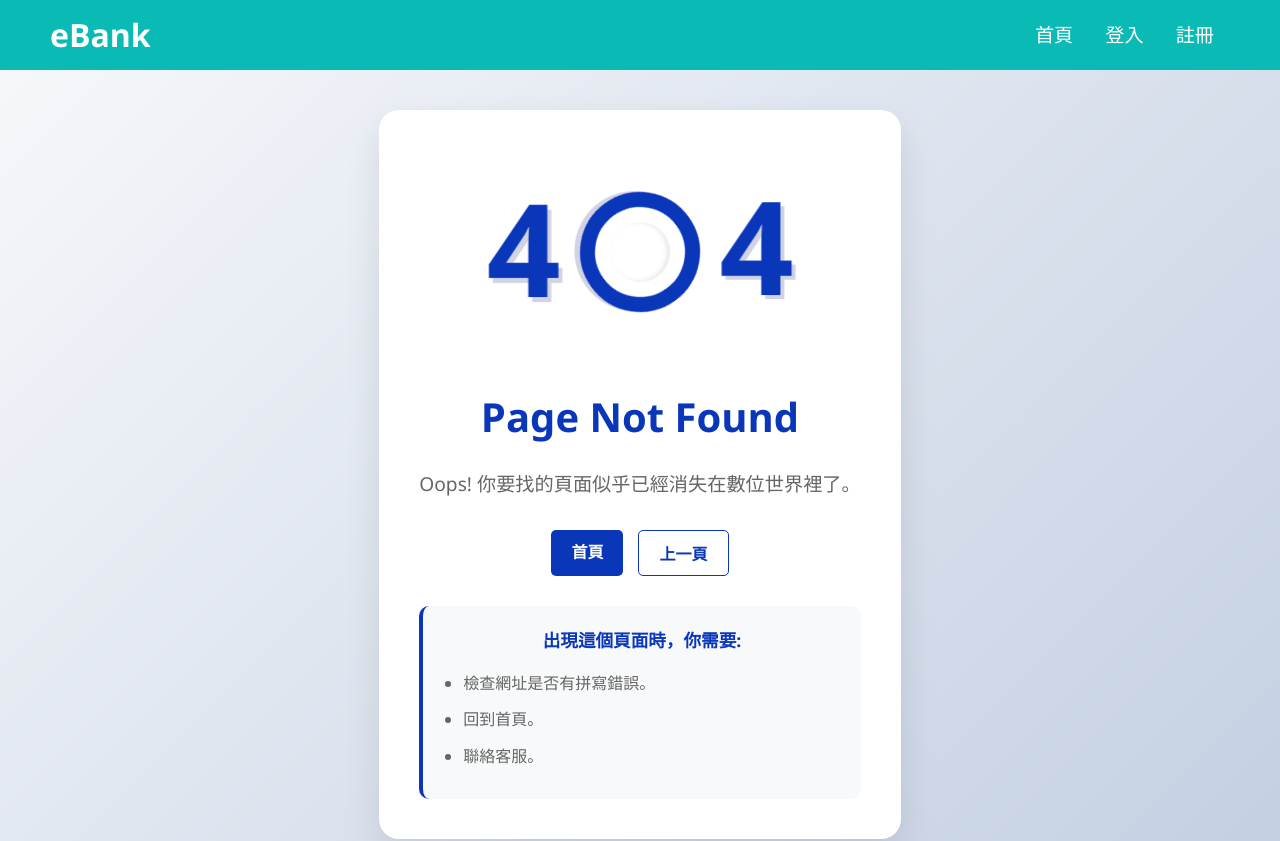
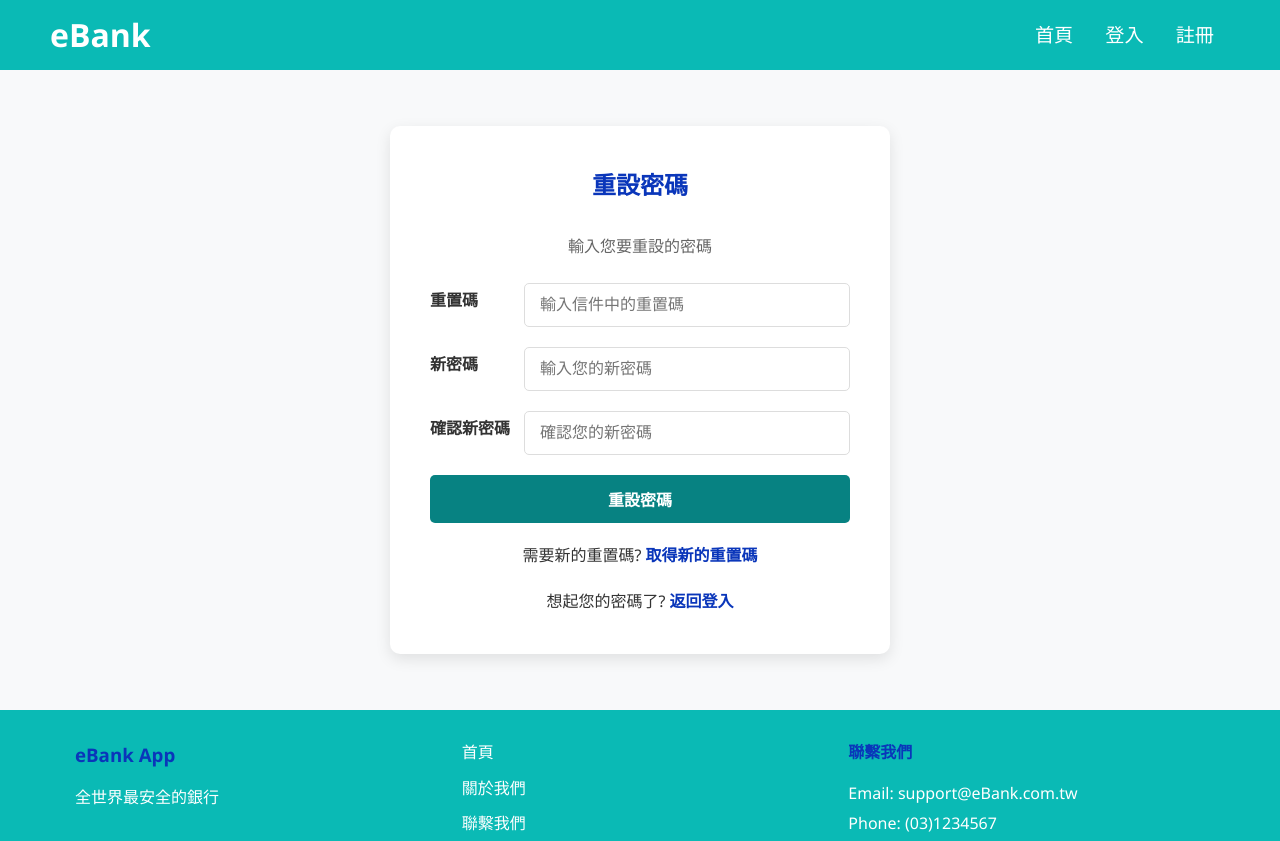
Before and after one commit to IamEricKao/E-Bank-react, a React (Create React App) app: page /reset-password in a window 1280 px wide. Shown: the top 841 px of the page. Built offline with nearby package versions, Linux system fonts and the light colour scheme.

Commit message:
feat: 新增密碼重設頁面

```diff
--- a/src/App.js
+++ b/src/App.js
@@ -8,6 +8,7 @@
 import Profile from "./pages/Profile";
 import UpdateProfile from "./pages/UpdateProfile";
 import ForgotPassword from "./pages/ForgotPassword";
+import ResetPassword from "./pages/ResetPassword";
 
 function App() {
   return (
@@ -23,6 +24,7 @@
         <Route path="/profile" element={<Profile />}></Route>
         <Route path="/update-profile" element={<UpdateProfile />}></Route>
         <Route path="/forgot-password" element={<ForgotPassword />}></Route>
+        <Route path="/reset-password" element={<ResetPassword />}></Route>
 
         {/* WILDCARD ROUTE */}
         <Route path="*" element={<NotFound />}></Route>
--- a/src/index.css
+++ b/src/index.css
@@ -444,7 +444,7 @@
 
 
 .auth-form .form-group label {
-  width: 10%;
+  width: 20%;
   flex-shrink: 0;
   margin-bottom: 8px;
   font-weight: 600;
@@ -453,7 +453,7 @@
 
 
 .auth-form .form-group input {
-  width: 90%;
+  width: 80%;
   padding: 12px 15px;
   border: 1px solid #ddd;
   border-radius: 5px;
--- a/src/pages/ResetPassword.jsx
+++ b/src/pages/ResetPassword.jsx
@@ -34,6 +34,118 @@
             [e.target.name] : e.target.value
         });
     }
+
+    const handleSubmit = async (e) => {
+        e.preventDefault();
+        setError('');
+        setSuccess('');
+        setLoading(true);
+
+        if(formData.newPassword.length < 6){
+            setError('新密碼長度至少6碼');
+            setLoading(false);
+            return;
+        }
+
+        if(formData.newPassword !== formData.confirmPassword){
+            setError('新密碼必須一致');
+            setLoading(false);
+            return;
+        }
+
+        try {
+
+            const resetData = {
+                code: formData.code,
+                newPassword: formData.newPassword
+            };
+
+            const response = await apiService.resetPassword(resetData);
+
+            if(response.data.statusCode === 200){
+                setSuccess('重設密碼成功，請重新登入');
+                setLoading(false);
+
+                setTimeout(() => {
+                    navigate('/login');
+                }, 2000);
+            }else{
+                setError(response.data.message);
+            }
+
+        } catch (error) {
+            setError(error.response?.data?.message || '重設密碼失敗');
+        }
+    }
+
+    return (
+        <div className="auth-container">
+            <div className="auth-form">
+                <h2>重設密碼</h2>
+                <p className="auth-subtitle">輸入您要重設的密碼</p>
+
+                {error && <div className="error-message">{error}</div>}
+                {success && <div className="success-message">{success}</div>}
+
+                <form onSubmit={handleSubmit}>
+                    <div className="form-group">
+                        <label htmlFor="code">重置碼</label>
+                        <input
+                            type="text"
+                            id="code"
+                            name="code"
+                            value={formData.code}
+                            onChange={handleChange}
+                            placeholder="輸入信件中的重置碼"
+                            required
+                        />
+                    </div>
+
+                    <div className="form-group">
+                        <label htmlFor="newPassword">新密碼</label>
+                        <input
+                            type="password"
+                            id="newPassword"
+                            name="newPassword"
+                            value={formData.newPassword}
+                            onChange={handleChange}
+                            placeholder="輸入您的新密碼"
+                            required
+                        />
+                    </div>
+
+                    <div className="form-group">
+                        <label htmlFor="confirmPassword">確認新密碼</label>
+                        <input
+                            type="password"
+                            id="confirmPassword"
+                            name="confirmPassword"
+                            value={formData.confirmPassword}
+                            onChange={handleChange}
+                            placeholder="確認您的新密碼"
+                            required
+                        />
+                    </div>
+
+                    <button
+                        type="submit"
+                        className="auth-button"
+                        disabled={loading}
+                    >
+                        {loading ? '重設中...' : '重設密碼'}
+                    </button>
+                </form>
+
+                <div className="auth-link">
+                    需要新的重置碼? <Link to="/forgot-password">取得新的重置碼</Link>
+                </div>
+
+                <div className="auth-link">
+                    想起您的密碼了? <Link to="/login">返回登入</Link>
+                </div>
+            </div>
+        </div>
+    );
 }
 
 export default ResetPassword;
```
